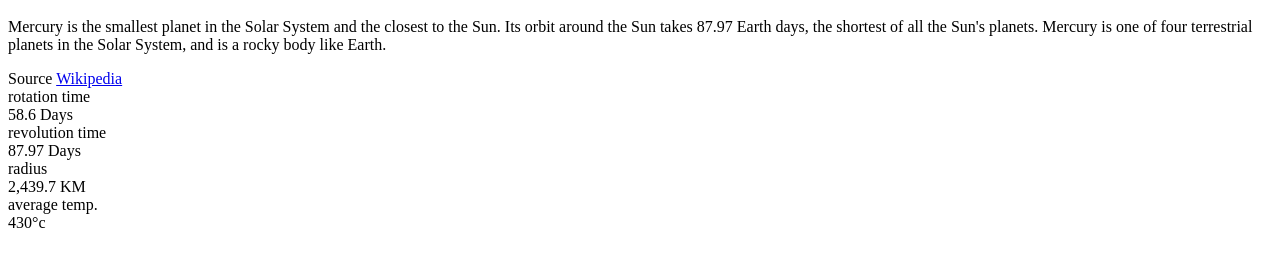
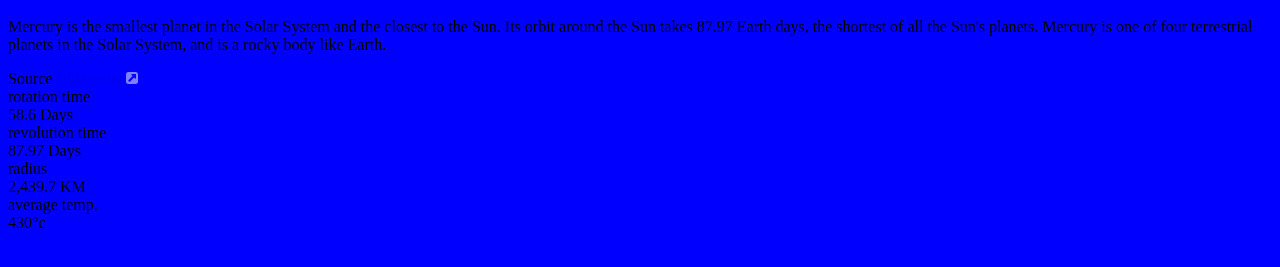
Before and after one commit to jkellerman/planets-fact-site, a website built with Parcel: page src/index.html in a window 1280 px wide. Shown: the part 457-724 px from the top of the page. Built offline with nearby package versions, Linux system fonts and the light colour scheme.

Commit message:
add source icon

```diff
--- a/package.json
+++ b/package.json
@@ -13,7 +13,8 @@
   "author": "",
   "license": "ISC",
   "devDependencies": {
-    "parcel-bundler": "^1.12.5"
+    "parcel-bundler": "^1.12.5",
+    "sass": "^1.50.0"
   },
   "dependencies": {
     "gh-pages": "^3.2.3"
--- a/src/index.html
+++ b/src/index.html
@@ -58,11 +58,24 @@
             terrestrial planets in the Solar System, and is a rocky body like
             Earth.
           </p>
-          <div class="source">
-            <span>Source</span>
+          <div class="source__container">
+            <span class="source">Source</span>
             <a href="https://en.wikipedia.org/wiki/Mercury_(planet)"
               >Wikipedia</a
             >
+            <span
+              ><svg
+                class="source__icon"
+                xmlns="http://www.w3.org/2000/svg"
+                width="12"
+                height="12"
+              >
+                <path
+                  fill="#FFF"
+                  d="M11.34.66C10.9.22 10.37 0 9.75 0h-7.5C1.63 0 1.1.22.66.66.22 1.1 0 1.63 0 2.25v7.5c0 .62.22 1.15.66 1.59.44.44.97.66 1.59.66h7.5c.62 0 1.15-.22 1.59-.66.44-.44.66-.97.66-1.59v-7.5c0-.62-.22-1.15-.66-1.59zM10 6.25a.467.467 0 01-.305.46.544.544 0 01-.195.04.465.465 0 01-.352-.149L8.023 5.476 3.852 9.648a.481.481 0 01-.352.149.48.48 0 01-.352-.149l-.796-.797a.48.48 0 01-.149-.351.48.48 0 01.149-.352l4.172-4.172-1.125-1.125c-.162-.15-.198-.333-.11-.546A.467.467 0 015.75 2H9.5c.135 0 .253.05.352.148A.48.48 0 0110 2.5v3.75z"
+                  opacity=".5"
+                /></svg
+            ></span>
           </div>
         </div>
       </div>
--- a/src/js/index.js
+++ b/src/js/index.js
@@ -0,0 +1 @@
+import "../styles/main.scss";
--- a/src/styles/main.scss
+++ b/src/styles/main.scss
@@ -0,0 +1,5 @@
+$color: blue;
+
+body {
+  background-color: $color;
+}
```
Also changed, not shown: 1 other file.
